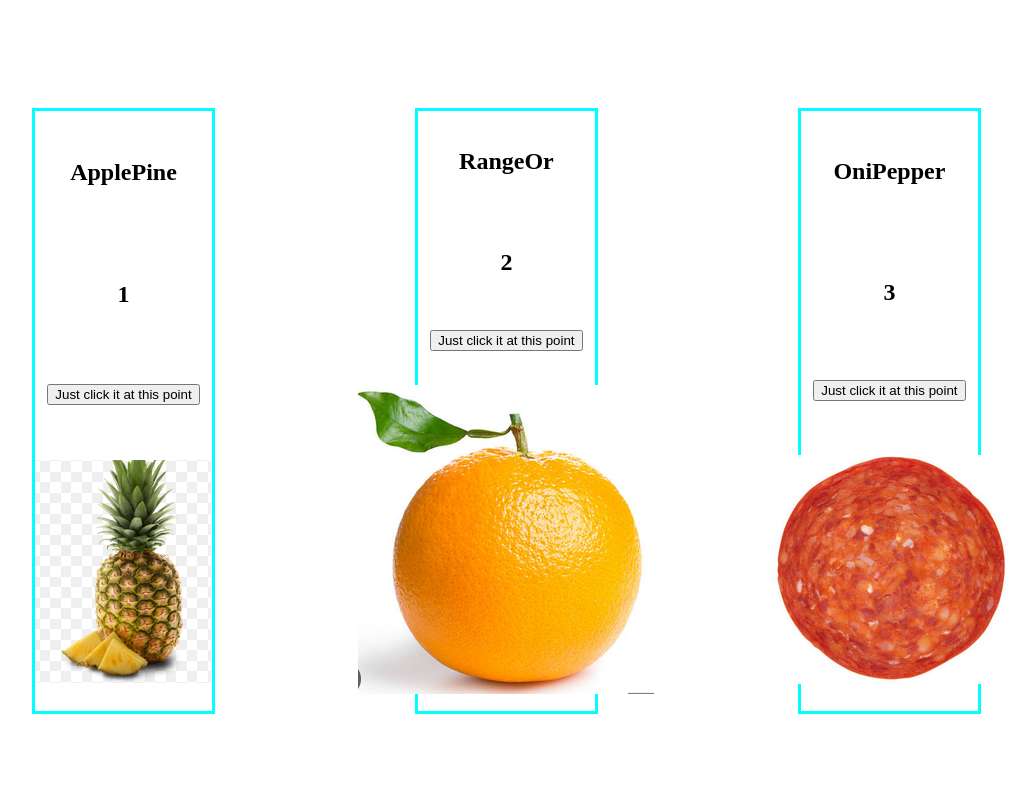
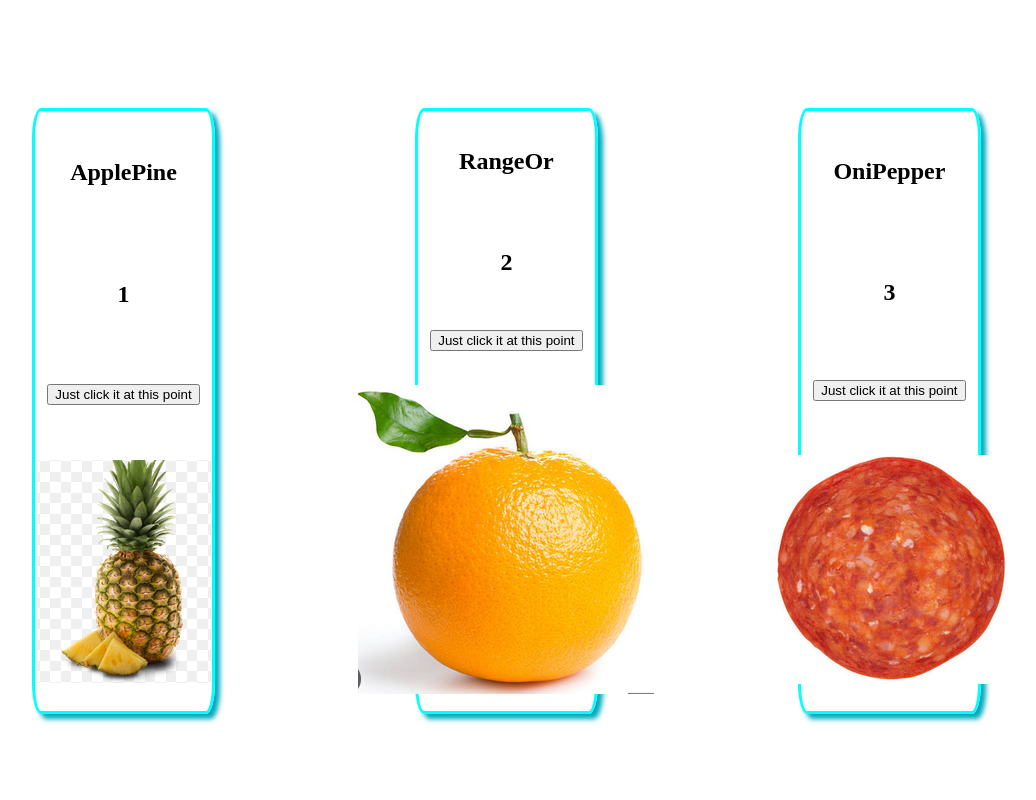
Before and after one commit to staten-island-tech/vue-reactivity-project-ierhe, a Vue app in the folder app/: page / in a window 1280 px wide. Shown: the top 800 px of the page, without its empty margins (76-1112 px from the left). Built offline with nearby package versions, Linux system fonts and the light colour scheme.

Commit message:
Update TwoBox.vue

```diff
--- a/app/src/components/TwoBox.vue
+++ b/app/src/components/TwoBox.vue
@@ -32,6 +32,8 @@ div{
     height: 600px;
     width: 600px;
     border: 3px solid cyan;
+    box-shadow: 5px 5px 5px rgb(0, 168, 190);
     margin: 100px;
+    border-radius: 5%;
 }
 </style>
```
